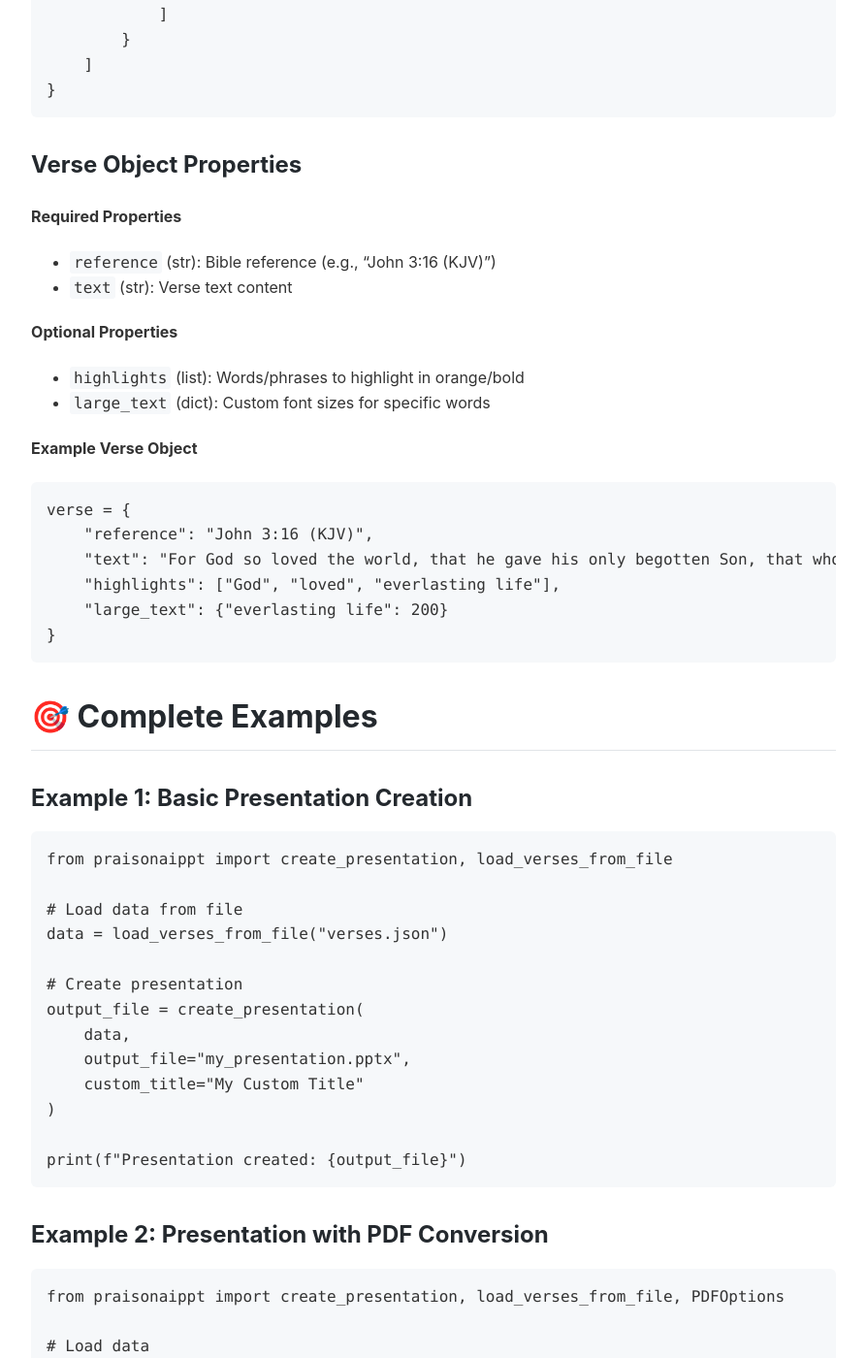
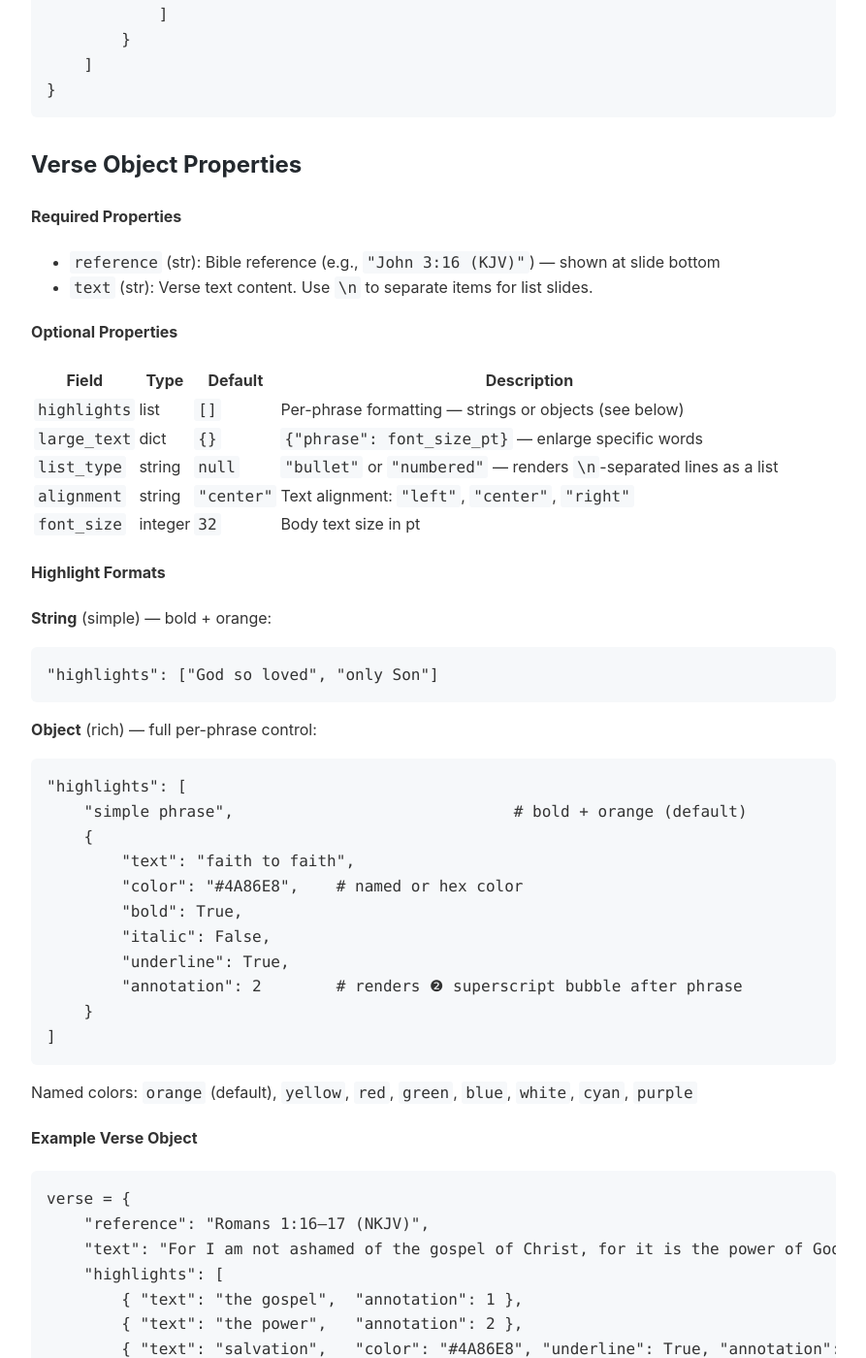
Before and after one commit to MervinPraison/PraisonAIPPT, a Jekyll site: the page built from docs/python-api.md, in a window 1280 px wide and 1400 px high, scrolled down 9013 px. Shown: the whole window at 97% size, without its empty margins (378-1271 px from the left). Built offline with Jekyll 4.4.1, drawn with Linux system fonts in a browser that asks for light colours; some of the changed text lies outside the part shown.

Commit message:
feat(docs): add rich text formatting guide and update API documentation
- Introduced a new 'Formatting' section in the navigation.
- Added comprehensive guide on rich text formatting in `formatting.md`.
- Updated `python-api.md` to reflect new formatting options available for verses.

````diff
--- a/docs/_config.yml
+++ b/docs/_config.yml
@@ -24,6 +24,8 @@ nav:
     url: "/pdf-conversion"
   - title: "Examples"
     url: "/examples"
+  - title: "Formatting"
+    url: "/formatting"
   - title: "Troubleshooting"
     url: "/troubleshooting"
 
--- a/docs/python-api.md
+++ b/docs/python-api.md
@@ -341,22 +341,71 @@ data = {
 ### Verse Object Properties
 
 #### Required Properties
-- `reference` (str): Bible reference (e.g., "John 3:16 (KJV)")
-- `text` (str): Verse text content
+- `reference` (str): Bible reference (e.g., `"John 3:16 (KJV)"`) — shown at slide bottom
+- `text` (str): Verse text content. Use `\n` to separate items for list slides.
 
 #### Optional Properties
-- `highlights` (list): Words/phrases to highlight in orange/bold
-- `large_text` (dict): Custom font sizes for specific words
+
+| Field | Type | Default | Description |
+|---|---|---|---|
+| `highlights` | list | `[]` | Per-phrase formatting — strings or objects (see below) |
+| `large_text` | dict | `{}` | `{"phrase": font_size_pt}` — enlarge specific words |
+| `list_type` | string | `null` | `"bullet"` or `"numbered"` — renders `\n`-separated lines as a list |
+| `alignment` | string | `"center"` | Text alignment: `"left"`, `"center"`, `"right"` |
+| `font_size` | integer | `32` | Body text size in pt |
+
+#### Highlight Formats
+
+**String** (simple) — bold + orange:
+```python
+"highlights": ["God so loved", "only Son"]
+```
+
+**Object** (rich) — full per-phrase control:
+```python
+"highlights": [
+    "simple phrase",                              # bold + orange (default)
+    {
+        "text": "faith to faith",
+        "color": "#4A86E8",    # named or hex color
+        "bold": True,
+        "italic": False,
+        "underline": True,
+        "annotation": 2        # renders ❷ superscript bubble after phrase
+    }
+]
+```
+
+Named colors: `orange` (default), `yellow`, `red`, `green`, `blue`, `white`, `cyan`, `purple`
 
 #### Example Verse Object
 ```python
 verse = {
-    "reference": "John 3:16 (KJV)",
-    "text": "For God so loved the world, that he gave his only begotten Son, that whosoever believeth in him should not perish, but have everlasting life.",
-    "highlights": ["God", "loved", "everlasting life"],
-    "large_text": {"everlasting life": 200}
+    "reference": "Romans 1:16–17 (NKJV)",
+    "text": "For I am not ashamed of the gospel of Christ, for it is the power of God to salvation.",
+    "highlights": [
+        { "text": "the gospel",  "annotation": 1 },
+        { "text": "the power",   "annotation": 2 },
+        { "text": "salvation",   "color": "#4A86E8", "underline": True, "annotation": 3 },
+        "for everyone who believes"
+    ],
+    "alignment": "center",
+    "font_size": 32
 }
 ```
+
+#### Bullet List Verse
+```python
+verse = {
+    "reference": "",
+    "text": "Woman with the Issue of Blood\nCenturion\nCanaanite",
+    "list_type": "bullet",
+    "alignment": "center"
+}
+```
+
+> 📖 See the [Rich Text Formatting Guide]({{ '/formatting' | relative_url }}) for the full feature reference.
+
 
 ## 🎯 Complete Examples
 
--- a/pyproject.toml
+++ b/pyproject.toml
@@ -4,7 +4,7 @@ build-backend = "setuptools.build_meta"
 
 [project]
 name = "praisonaippt"
-version = "1.4.1"
+version = "1.4.2"
 description = "PraisonAI PPT - Create beautiful PowerPoint presentations from Bible verses in JSON format"
 readme = "README.md"
 requires-python = ">=3.7"
````
Also changed, not shown: docs/formatting.md (added, +239 -0 lines), examples/they_didnt_wait_for_god.json (+54 -20 lines), praisonaippt/core.py (+109 -26 lines), 1 other file.
